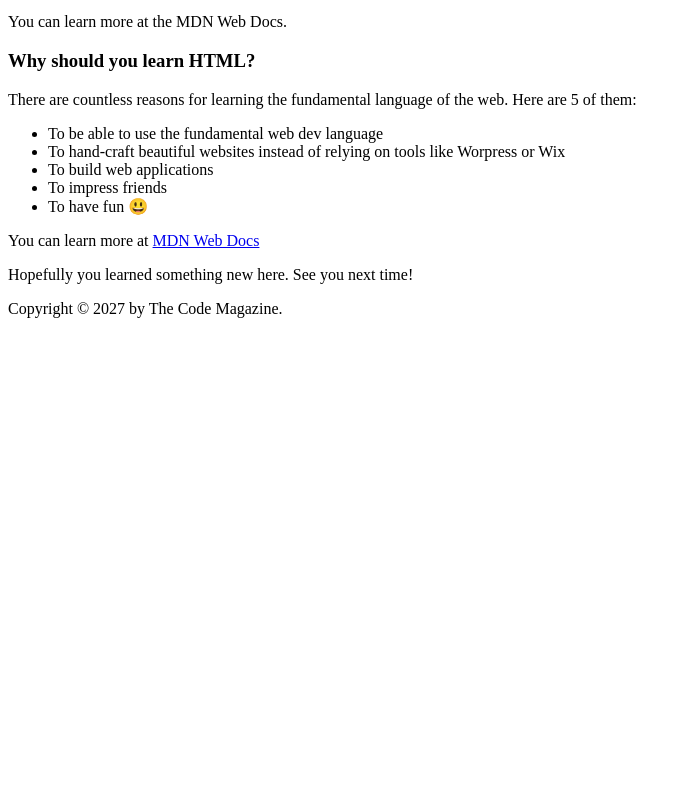
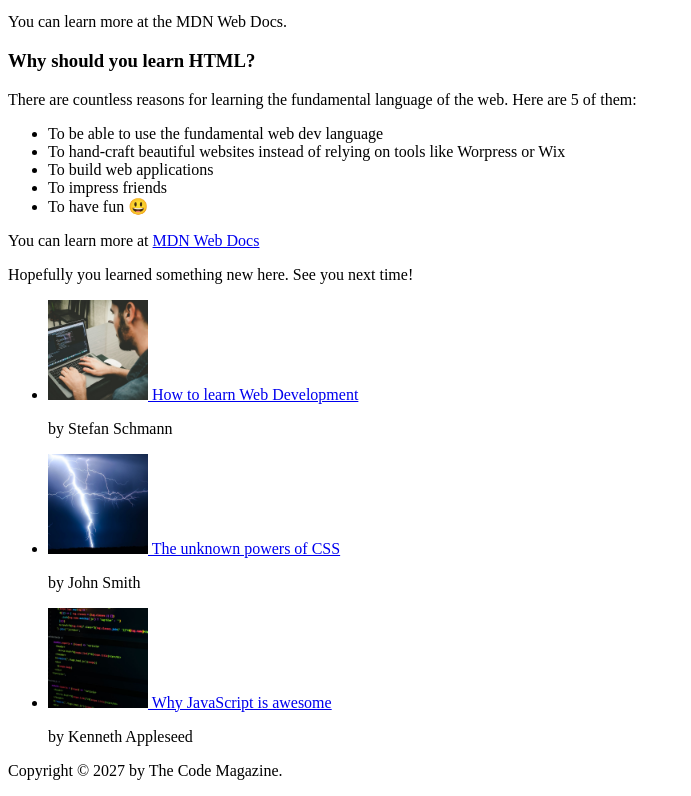
Before and after one commit to AliAlmasi/the-code-magazine, a plain HTML site: page index.html in a window 1280 px wide. Shown: the part 760-1556 px from the top of the page, without its empty margins (0-691 px from the left). Before the commit the page ends 1094 px from the top, so only its background shows below. Drawn offline with Linux system fonts and the light colour scheme.

Commit message:
aside "related" part added

```diff
--- a/index.html
+++ b/index.html
@@ -101,6 +101,35 @@
 
       <p>Hopefully you learned something new here. See you next time!</p>
     </article>
+    <aside>
+      <ul>
+        <li>
+          <a href="#"
+            ><img
+              src="./img/related-1.jpg"
+              alt="Person Programming"
+              width="100"
+            />
+            How to learn Web Development</a
+          >
+          <p>by Stefan Schmann</p>
+        </li>
+        <li>
+          <a href="#"
+            ><img src="./img/related-2.jpg" alt="Thunderstorm" width="100" />
+            The unknown powers of CSS</a
+          >
+          <p>by John Smith</p>
+        </li>
+        <li>
+          <a href="#"
+            ><img src="./img/related-3.jpg" alt="Code on screen" width="100" />
+            Why JavaScript is awesome</a
+          >
+          <p>by Kenneth Appleseed</p>
+        </li>
+      </ul>
+    </aside>
     <footer>
       <p>Copyright &copy; 2027 by The Code Magazine.</p>
     </footer>
```
